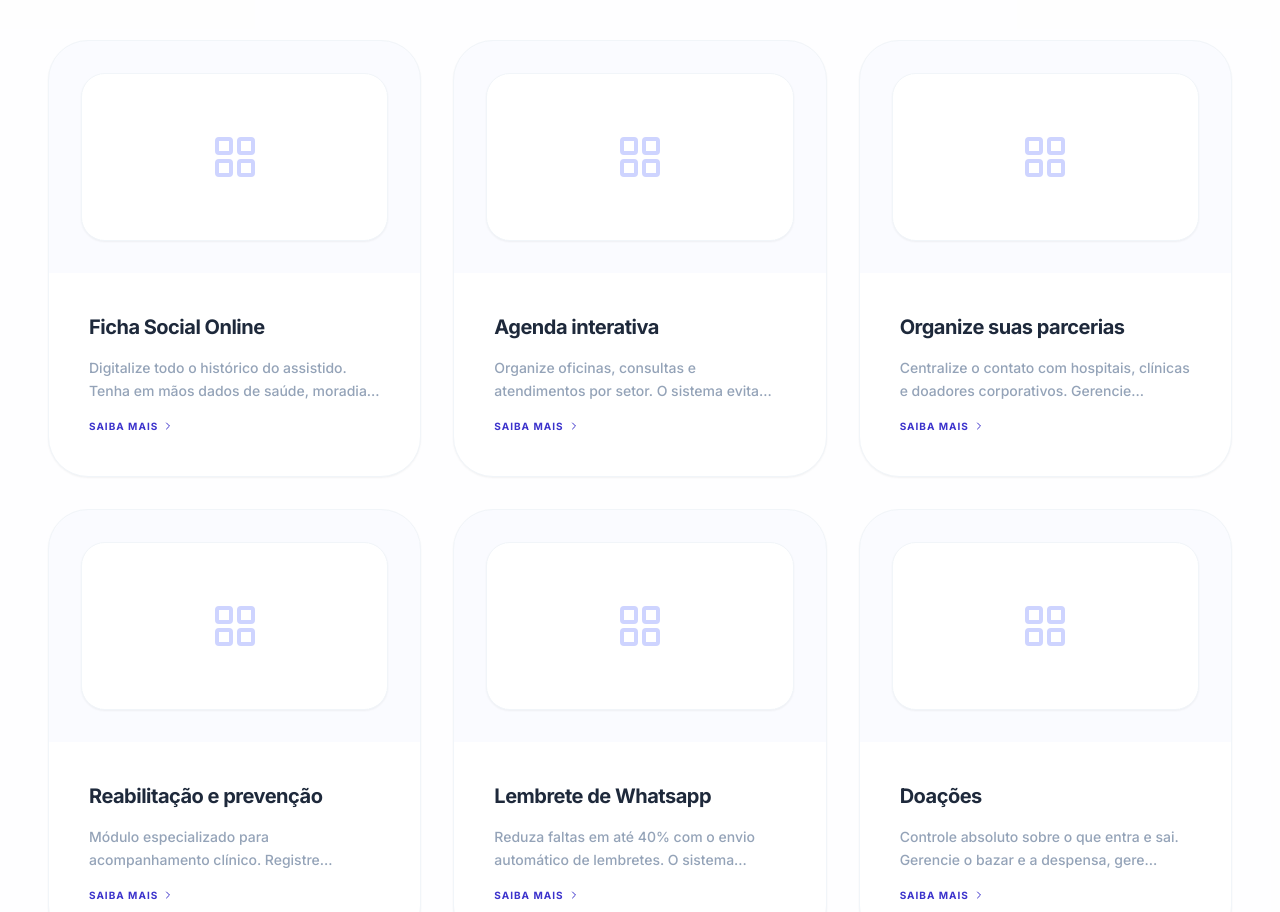
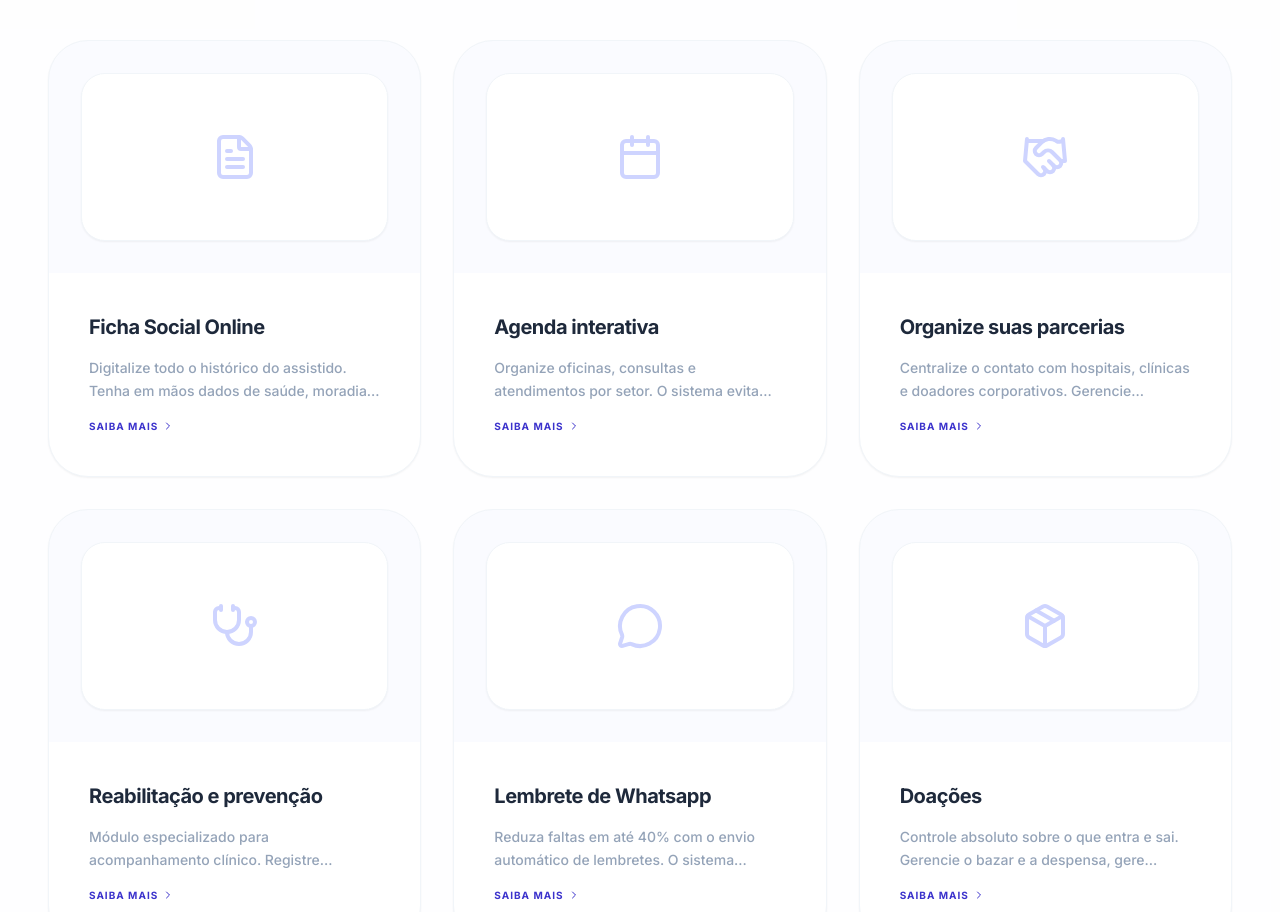
Before and after one commit to AtualzDev/SAOApp, a React (Vite) app: page / in a window 1280 px wide. Shown: the part 3020-3932 px from the top of the page. Built offline with nearby package versions, Linux system fonts and the light colour scheme.

Commit message:
feat: Add resource modals and enhance landing page
Introduces new resource modals to the landing page, detailing key features of the SAO Sistema ERP. Icons have been added to visually represent each resource, improving clarity and user engagement.

```diff
--- a/components/LandingPage.tsx
+++ b/components/LandingPage.tsx
@@ -29,7 +29,9 @@ import {
   Landmark,
   BriefcaseMedical,
   LineChart,
-  DollarSign
+  DollarSign,
+  FileText,
+  Handshake
 } from 'lucide-react';
 
 interface LandingPageProps {
@@ -39,6 +41,7 @@ interface LandingPageProps {
 interface ModalContent {
   title: string;
   desc: string;
+  icon: React.ReactNode;
 }
 
 // Hook para animação de entrada ao rolar (estilo paralax de revelação)
@@ -86,16 +89,37 @@ const LandingPage: React.FC<LandingPageProps> = ({ onLoginClick }) => {
   const [isMobileMenuOpen, setIsMobileMenuOpen] = useState(false);
   const [phoneValue, setPhoneValue] = useState('');
 
-  const primaryBlue = "#3b32cc";
-  const secondaryBlue = "#ced4ff";
-
   const resources = [
-    { title: "Ficha Social Online", desc: "Digitalize todo o histórico do assistido. Tenha em mãos dados de saúde, moradia e necessidades básicas com um clique, garantindo agilidade no atendimento social através de um prontuário completo e seguro." },
-    { title: "Agenda interativa", desc: "Organize oficinas, consultas e atendimentos por setor. O sistema evita conflitos de horários e permite que toda a equipe visualize a disponibilidade em tempo real em uma interface intuitiva." },
-    { title: "Organize suas parcerias", desc: "Centralize o contato com hospitais, clínicas e doadores corporativos. Gerencie convênios e acompanhe a execução de parcerias com total transparência e relatórios detalhados." },
-    { title: "Reabilitação e prevenção", desc: "Módulo especializado para acompanhamento clínico. Registre evoluções, terapias e planos de reabilitação, garantindo que o assistido receba o cuidado multidisciplinar necessário." },
-    { title: "Lembrete de Whatsapp", desc: "Reduza faltas em até 40% com o envio automático de lembretes. O sistema notifica o assistido sobre consultas e retiradas de benefícios diretamente no celular de forma automática." },
-    { title: "Doações", desc: "Controle absoluto sobre o que entra e sai. Gerencie o bazar e a despensa, gere recibos de doação e mantenha a prestação de contas sempre atualizada para seus doadores." },
+    {
+      title: "Ficha Social Online",
+      desc: "Digitalize todo o histórico do assistido. Tenha em mãos dados de saúde, moradia e necessidades básicas com um clique, garantindo agilidade no atendimento social através de um prontuário completo e seguro.",
+      icon: <FileText size={48} />
+    },
+    {
+      title: "Agenda interativa",
+      desc: "Organize oficinas, consultas e atendimentos por setor. O sistema evita conflitos de horários e permite que toda a equipe visualize a disponibilidade em tempo real em uma interface intuitiva.",
+      icon: <Calendar size={48} />
+    },
+    {
+      title: "Organize suas parcerias",
+      desc: "Centralize o contato com hospitais, clínicas e doadores corporativos. Gerencie convênios e acompanhe a execução de parcerias com total transparência e relatórios detalhados.",
+      icon: <Handshake size={48} />
+    },
+    {
+      title: "Reabilitação e prevenção",
+      desc: "Módulo especializado para acompanhamento clínico. Registre evoluções, terapias e planos de reabilitação, garantindo que o assistido receba o cuidado multidisciplinar necessário.",
+      icon: <Stethoscope size={48} />
+    },
+    {
+      title: "Lembrete de Whatsapp",
+      desc: "Reduza faltas em até 40% com o envio automático de lembretes. O sistema notifica o assistido sobre consultas e retiradas de benefícios diretamente no celular de forma automática.",
+      icon: <MessageCircle size={48} />
+    },
+    {
+      title: "Doações",
+      desc: "Controle absoluto sobre o que entra e sai. Gerencie o bazar e a despensa, gere recibos de doação e mantenha a prestação de contas sempre atualizada para seus doadores.",
+      icon: <Package size={48} />
+    },
   ];
 
   const testimonials = [
@@ -103,10 +127,6 @@ const LandingPage: React.FC<LandingPageProps> = ({ onLoginClick }) => {
     { name: "Marcos Braz", role: "Presidente - Amigos do Bem", text: "A gestão do estoque era nosso maior gargalo. Hoje temos precisão absoluta de cada quilo de alimento doado e conseguimos prestar contas em segundos.", avatar: "https://i.pravatar.cc/150?u=marcos" },
     { name: "Carla Silva", role: "Coord. Administrativa", text: "A facilidade de gerar relatórios para nossos doadores aumentou nossa transparência e, consequentemente, o engajamento de novos parceiros.", avatar: "https://i.pravatar.cc/150?u=carla" },
   ];
-
-  const toggleFaq = (index: number) => {
-    setActiveFaq(activeFaq === index ? null : index);
-  };
 
   const navLinks = [
     { label: 'Home', href: '#' },
@@ -237,7 +257,7 @@ const LandingPage: React.FC<LandingPageProps> = ({ onLoginClick }) => {
         </div>
       </SectionWrapper>
 
-      {/* Seção Parceiro Ideal (RÉPLICA DA IMAGEM) */}
+      {/* Seção Parceiro Ideal */}
       <SectionWrapper className="py-32 bg-white">
         <div className="max-w-7xl mx-auto px-6 text-center space-y-16">
           <div className="space-y-4">
@@ -317,7 +337,9 @@ const LandingPage: React.FC<LandingPageProps> = ({ onLoginClick }) => {
               >
                  <div className="aspect-[16/10] bg-[#ced4ff]/10 flex items-center justify-center p-8 overflow-hidden">
                     <div className="w-full h-full bg-white rounded-3xl shadow-sm border border-slate-100 flex items-center justify-center group-hover:scale-105 transition-transform duration-500">
-                       <LayoutGrid size={48} className="text-[#ced4ff] group-hover:text-[#3b32cc] transition-colors" />
+                       <div className="text-[#ced4ff] group-hover:text-[#3b32cc] transition-colors">
+                        {item.icon}
+                       </div>
                     </div>
                  </div>
                  <div className="p-10 space-y-4">
@@ -419,7 +441,7 @@ const LandingPage: React.FC<LandingPageProps> = ({ onLoginClick }) => {
          </div>
       </SectionWrapper>
 
-      {/* Footer (ATUALIZADO PARA CENTRALIZAR CONFORME IMAGEM) */}
+      {/* Footer */}
       <footer className="py-20 border-t border-slate-100 bg-[#F8FAFC] px-6">
         <div className="max-w-7xl mx-auto flex flex-col items-center justify-center text-center gap-12">
           {/* Logo e Copyright */}
@@ -474,7 +496,7 @@ const LandingPage: React.FC<LandingPageProps> = ({ onLoginClick }) => {
                       placeholder="WhatsApp"
                       value={phoneValue}
                       onChange={handlePhoneChange}
-                      className="w-full h-14 px-6 bg-slate-50 border border-slate-100 rounded-2xl outline-none focus:bg-white focus:ring-4 focus:ring-[#ced4ff]/30 transition-all font-medium"
+                      className="w-full h-14 px-6 bg-slate-50 border border-slate-200 rounded-2xl outline-none focus:bg-white focus:ring-4 focus:ring-[#ced4ff]/30 transition-all font-medium"
                     />
                  </div>
                  <button className="w-full h-16 bg-[#3b32cc] text-white rounded-2xl font-black uppercase tracking-widest shadow-xl shadow-[#3b32cc]/30 hover:bg-indigo-800 transition-all active:scale-95">
@@ -492,7 +514,9 @@ const LandingPage: React.FC<LandingPageProps> = ({ onLoginClick }) => {
            <div className="relative bg-white w-full max-w-2xl rounded-[40px] shadow-2xl overflow-hidden animate-in fade-in slide-in-from-bottom-4 duration-300">
               <div className="p-10 border-b border-slate-50 flex items-center justify-between">
                  <div className="flex items-center gap-4">
-                    <div className="p-3 bg-[#ced4ff]/30 text-[#3b32cc] rounded-2xl"><LayoutGrid size={24} /></div>
+                    <div className="p-3 bg-[#ced4ff]/30 text-[#3b32cc] rounded-2xl">
+                      {resourceModal.icon}
+                    </div>
                     <h3 className="text-2xl font-black text-slate-800 tracking-tight">{resourceModal.title}</h3>
                  </div>
                  <button onClick={() => setResourceModal(null)} className="p-3 bg-slate-50 text-slate-400 hover:text-slate-600 rounded-2xl transition-all"><X size={24} /></button>
```
